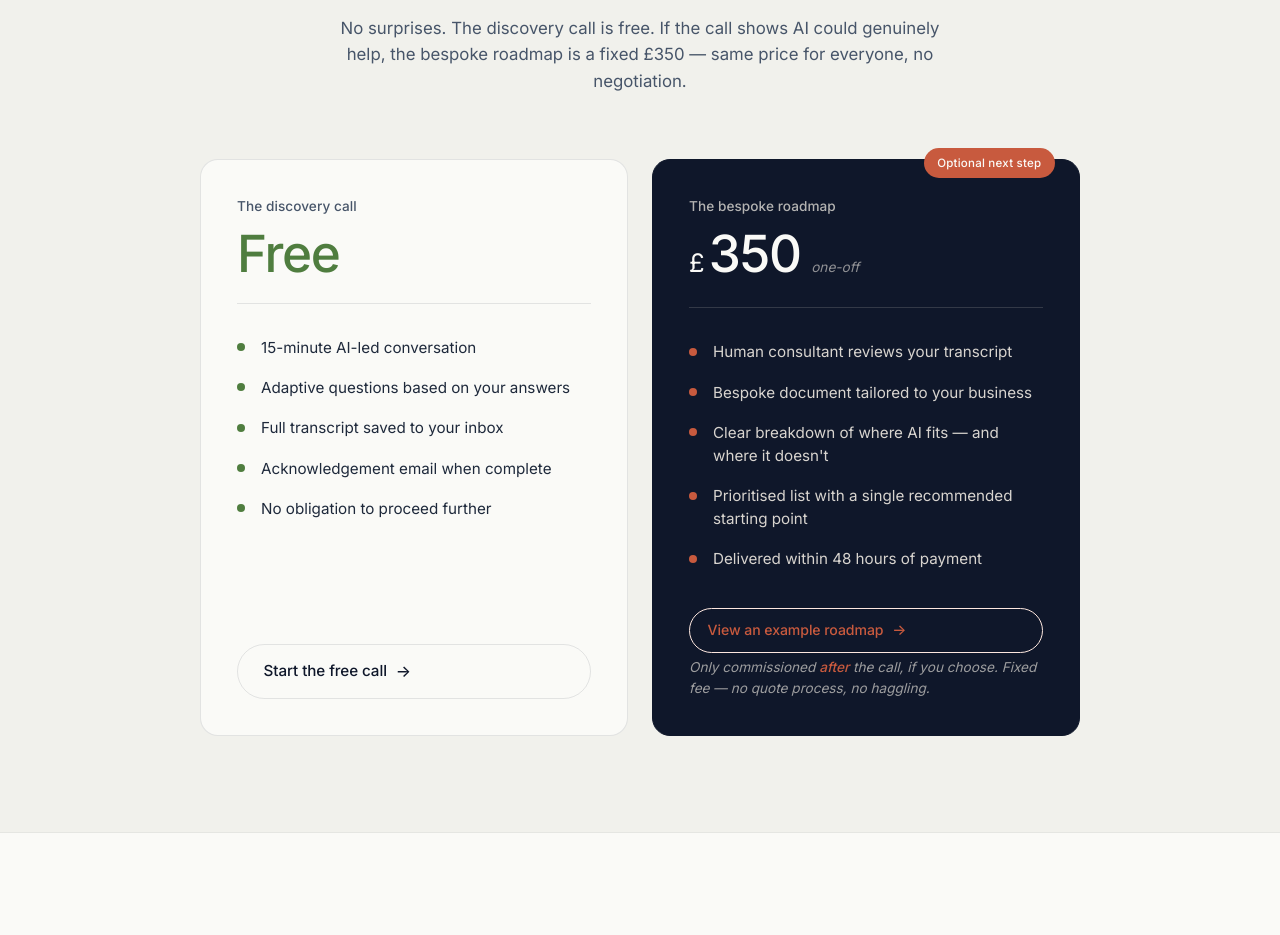
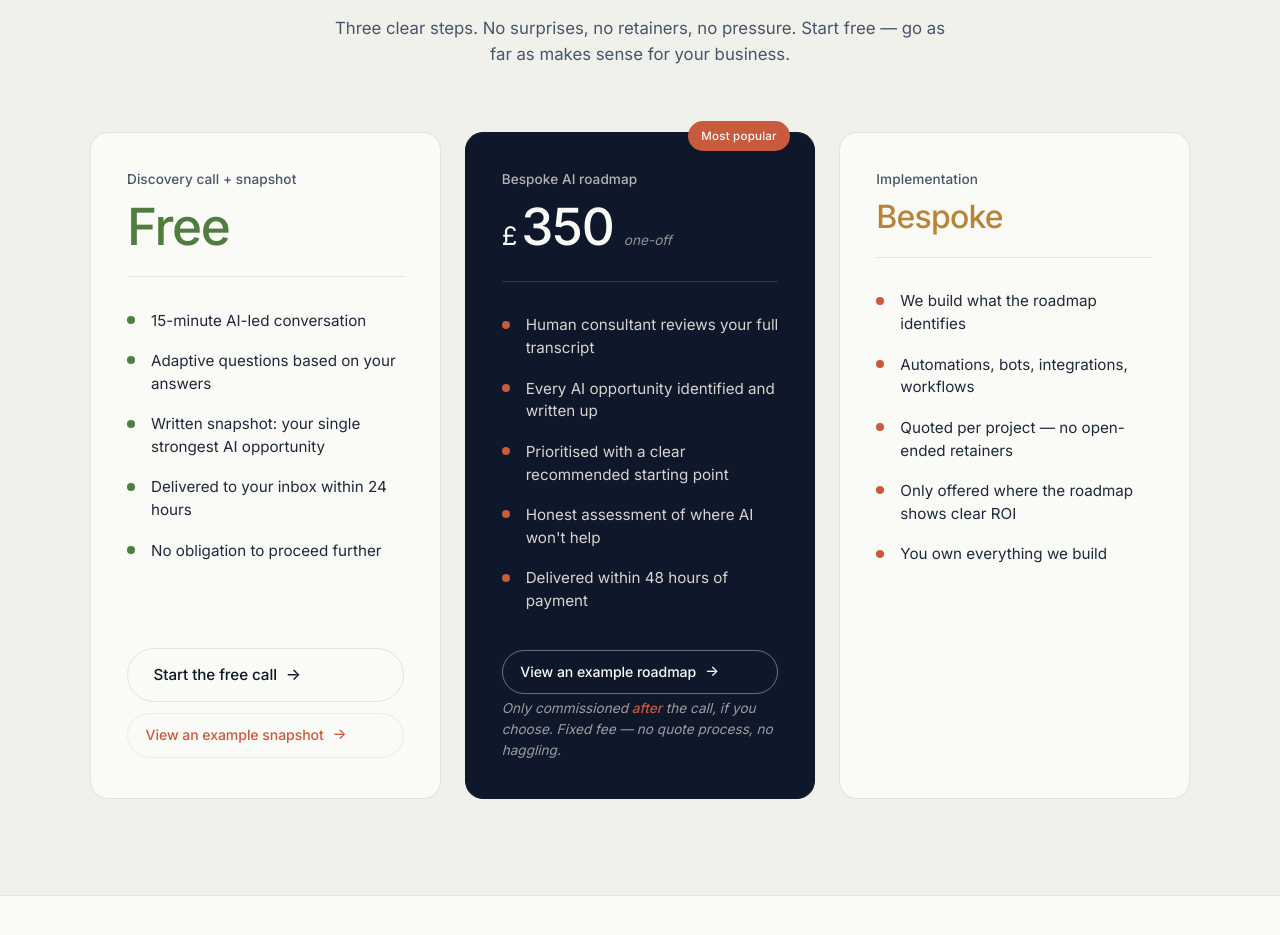
Before and after one commit to Jakes1988Doc/AI-discovery, a website: page index.html in a window 1280 px wide. Shown: the part 4860-5795 px from the top of the page. Drawn offline with Linux system fonts and the light colour scheme.

Commit message:
Update index.html

```diff
--- a/index.html
+++ b/index.html
@@ -1200,12 +1200,12 @@
 <section id="pricing" class="pricing-section">
   <p class="section-eyebrow">Pricing</p>
   <h2 class="section-title">Honest, <em>upfront</em> pricing.</h2>
-  <p class="section-sub">No surprises. The discovery call is free. If the call shows AI could genuinely help, the bespoke roadmap is a fixed £350 — same price for everyone, no negotiation.</p>
+  <p class="section-sub">Three clear steps. No surprises, no retainers, no pressure. Start free — go as far as makes sense for your business.</p>
 
-  <div class="pricing-grid">
+  <div class="pricing-grid" style="grid-template-columns: repeat(auto-fit, minmax(280px, 1fr)); max-width: 1100px;">
     <div class="price-card price-card-free">
       <div class="price-card-header">
-        <p class="price-tag-label">The discovery call</p>
+        <p class="price-tag-label">Discovery call + snapshot</p>
         <div class="price-tag">
           <span class="price-tag-amount">Free</span>
         </div>
@@ -1213,17 +1213,18 @@
       <ul class="price-features">
         <li>15-minute AI-led conversation</li>
         <li>Adaptive questions based on your answers</li>
-        <li>Full transcript saved to your inbox</li>
-        <li>Acknowledgement email when complete</li>
+        <li>Written snapshot: your single strongest AI opportunity</li>
+        <li>Delivered to your inbox within 24 hours</li>
         <li>No obligation to proceed further</li>
       </ul>
       <a href="call/" class="btn btn-secondary">Start the free call <span class="arrow">→</span></a>
+      <a href="snapshot/" class="btn btn-outline" target="_blank" style="margin-top:0.65rem;">View an example snapshot <span class="arrow">→</span></a>
     </div>
 
     <div class="price-card price-card-paid">
-      <div class="price-card-badge">Optional next step</div>
+      <div class="price-card-badge">Most popular</div>
       <div class="price-card-header">
-        <p class="price-tag-label">The bespoke roadmap</p>
+        <p class="price-tag-label">Bespoke AI roadmap</p>
         <div class="price-tag">
           <span class="price-tag-currency">£</span>
           <span class="price-tag-amount">350</span>
@@ -1231,14 +1232,31 @@
         </div>
       </div>
       <ul class="price-features">
-        <li>Human consultant reviews your transcript</li>
-        <li>Bespoke document tailored to your business</li>
-        <li>Clear breakdown of where AI fits — and where it doesn't</li>
-        <li>Prioritised list with a single recommended starting point</li>
+        <li>Human consultant reviews your full transcript</li>
+        <li>Every AI opportunity identified and written up</li>
+        <li>Prioritised with a clear recommended starting point</li>
+        <li>Honest assessment of where AI won't help</li>
         <li>Delivered within 48 hours of payment</li>
       </ul>
-      <a href="example/" class="btn btn-outline" target="_blank">View an example roadmap <span class="arrow">→</span></a>
+      <a href="example/" class="btn btn-outline" target="_blank" style="border-color:rgba(251,246,236,0.4); color:var(--cream);">View an example roadmap <span class="arrow">→</span></a>
       <p class="price-card-footnote">Only commissioned <em>after</em> the call, if you choose. Fixed fee — no quote process, no haggling.</p>
+    </div>
+
+    <div class="price-card" style="border-color: var(--line);">
+      <div class="price-card-header">
+        <p class="price-tag-label">Implementation</p>
+        <div class="price-tag">
+          <span class="price-tag-amount" style="font-size:2rem; color:var(--gold);">Bespoke</span>
+        </div>
+      </div>
+      <ul class="price-features">
+        <li>We build what the roadmap identifies</li>
+        <li>Automations, bots, integrations, workflows</li>
+        <li>Quoted per project — no open-ended retainers</li>
+        <li>Only offered where the roadmap shows clear ROI</li>
+        <li>You own everything we build</li>
+      </ul>
+      <p class="price-card-footnote" style="margin-top:auto;">Available to roadmap clients only. Scoped and quoted after delivery.</p>
     </div>
   </div>
 </section>
```
